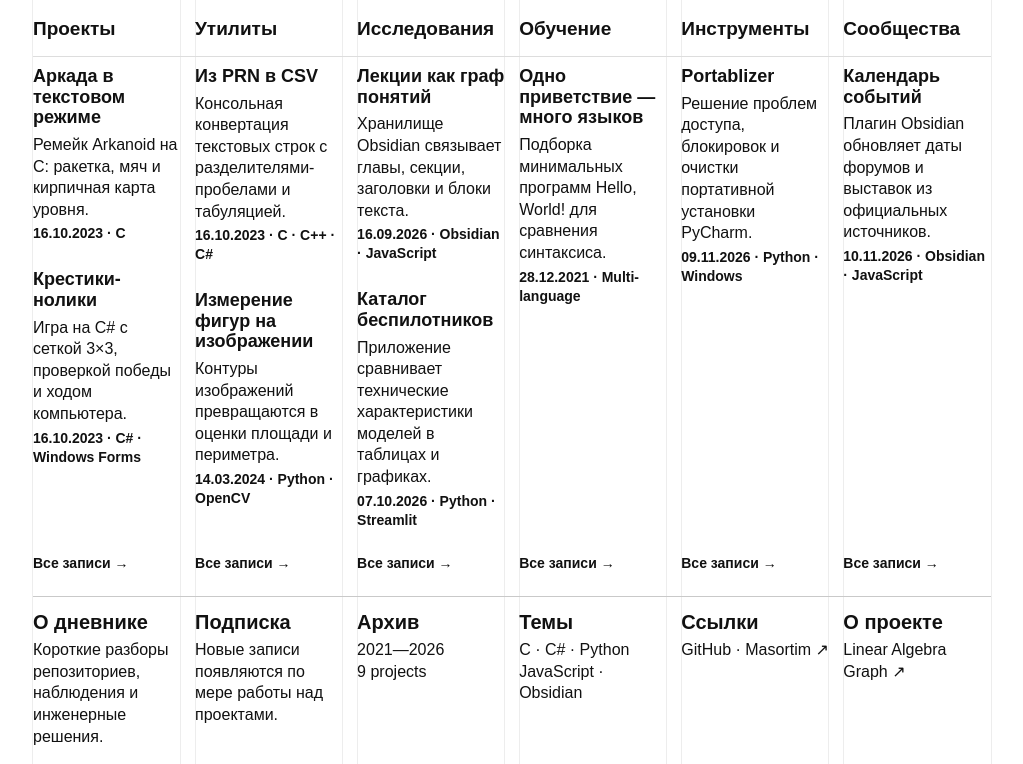
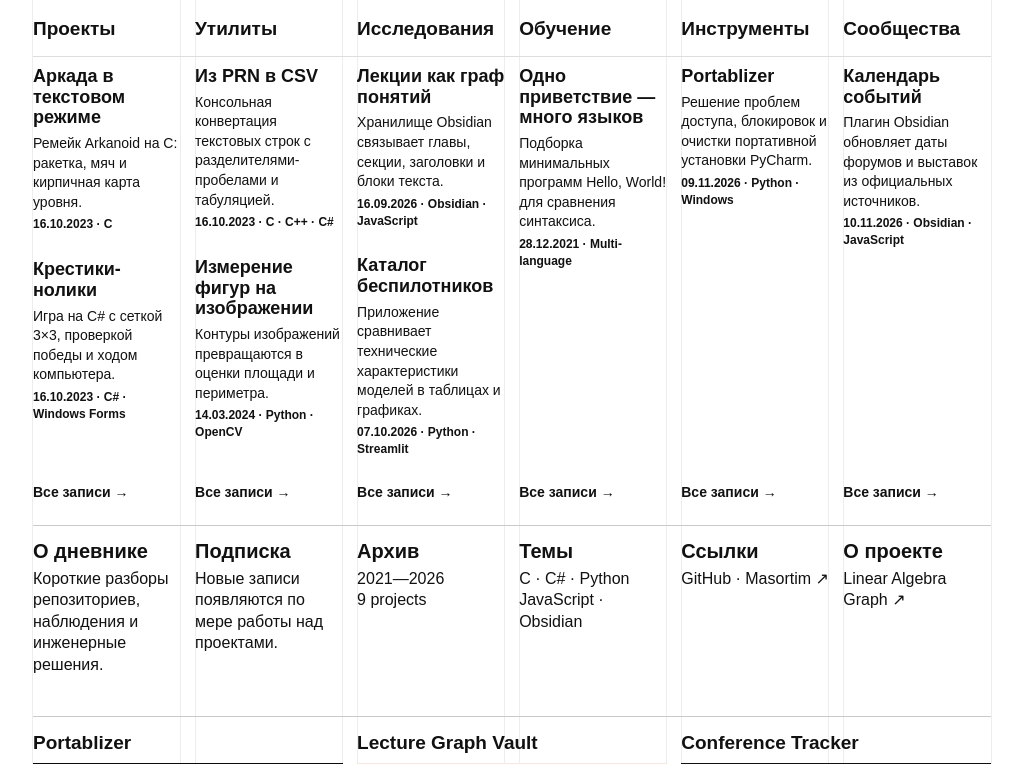
Before and after one commit to Masortim/masortim.github.io, a PHP site: page / in a window 1280 px wide. Shown: the part 234-998 px from the top of the page, without its empty margins (128-1151 px from the left). Run offline with PHP 8.4, Linux system fonts and the light colour scheme.

Commit message:
Reduce project card paragraph text size
Co-authored-by: arena-agent <297053741+arena-agent@users.noreply.github.com>

```diff
--- a/diary/projects.css
+++ b/diary/projects.css
@@ -58,8 +58,8 @@
 .archive-column h2 > span[data-language-content] { font-size: inherit; font-weight: inherit; }
 .project-card { margin:0 0 22px; overflow-wrap:anywhere; }
 .project-card h3 { margin:0 0 6px; font-size:18px; font-weight:700; line-height:1.15; overflow-wrap:anywhere; }
-.project-card p { margin:0 0 4px; font-size:16px; line-height:1.35; overflow-wrap:anywhere; }
-.project-card .project-meta { margin-top:3px; font-size:14px; font-weight:700; }
+.project-card p { margin:0 0 4px; font-size:14px; line-height:1.4; overflow-wrap:anywhere; }
+.project-card .project-meta { margin-top:3px; font-size:12px; font-weight:700; }
 .archive-view-all { margin:auto 0 8px; font-size:14px; font-weight:700; }
 .archive-bottom { padding-bottom:18px; border-bottom:1px solid #c9c9c9; }
 .archive-bottom section { padding:14px 0 10px; overflow-wrap:anywhere; }
```
